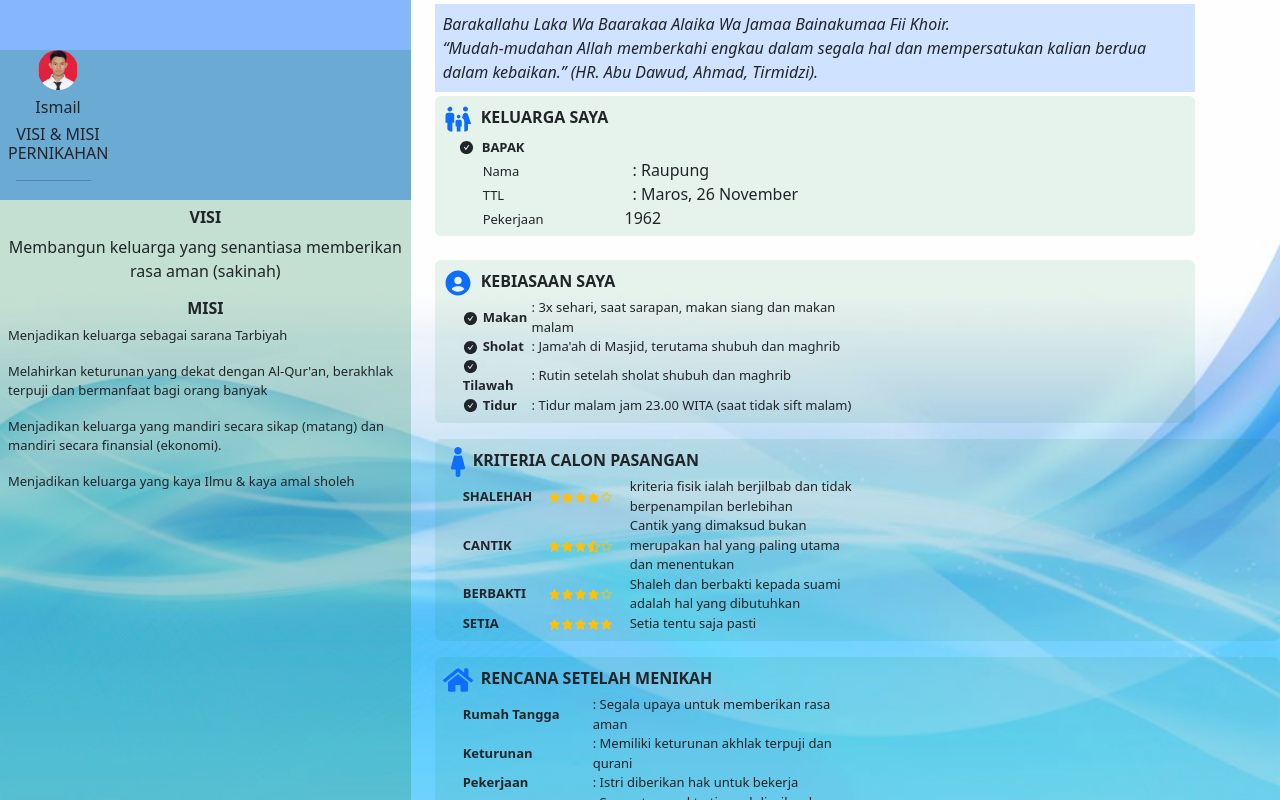
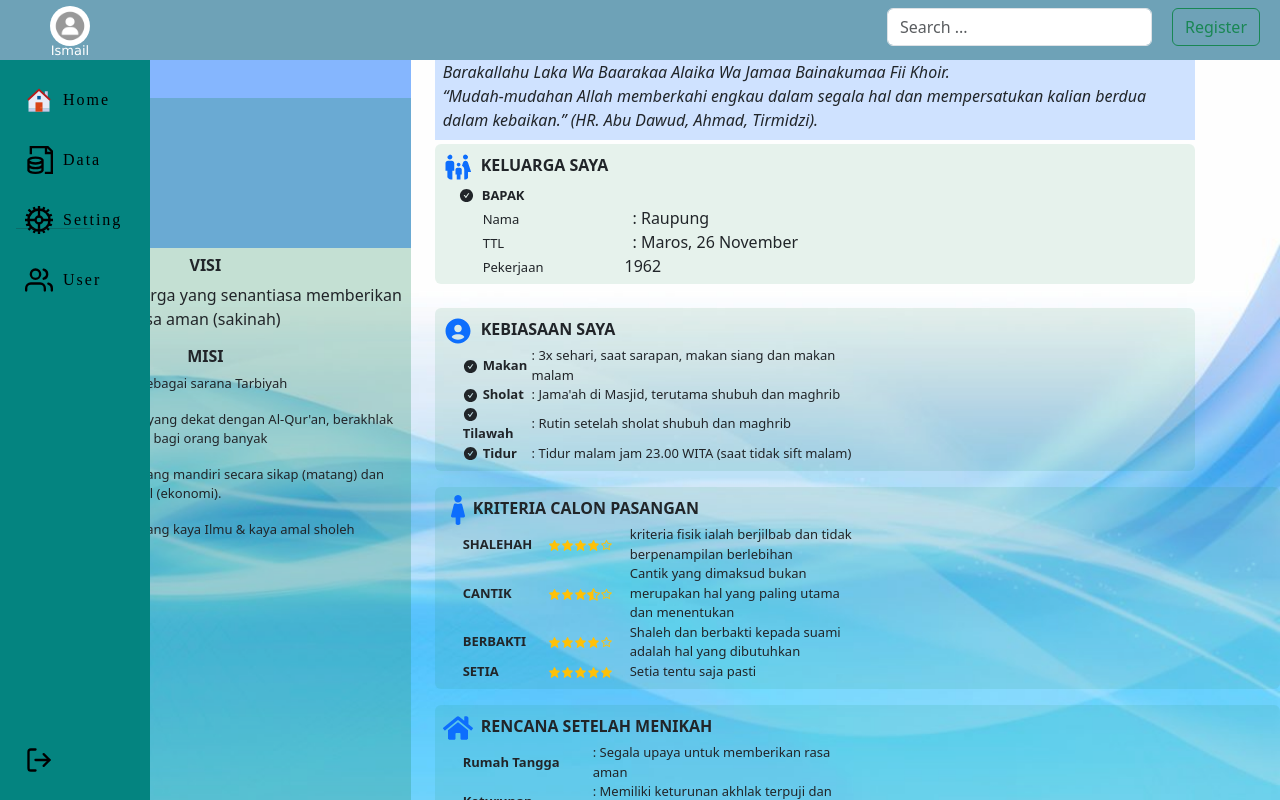
Before and after one commit to ismailmail123/curriculum_vitae, a Next.js app: page /criteria in a window 1280 px wide. Built offline with nearby package versions, Linux system fonts and the light colour scheme.

Commit message:
add featurecriteria

```diff
--- a/src/containers/Criteria/index.jsx
+++ b/src/containers/Criteria/index.jsx
@@ -14,7 +14,7 @@ function Criteria (){
 
     return (
 
-        <Row>
+        <Row className="mt-5">
            <Col className="col-4 padding-left " style={{height: '100vh'}}>
            <div className='logo2 bg-primary bg-opacity-50 p-2'>
                         <div className="admin2">
--- a/src/pages/criteria.jsx
+++ b/src/pages/criteria.jsx
@@ -1,9 +1,13 @@
 import Criteria from '@/containers/Criteria/index';
+import Sidebar from '@/components/Sidebarxl/index';
 
 function CriteriaPage () {
 
     return (
-        <Criteria />
+        <>
+            <Sidebar />
+            <Criteria/>
+        </>
     )
 }
 
```
